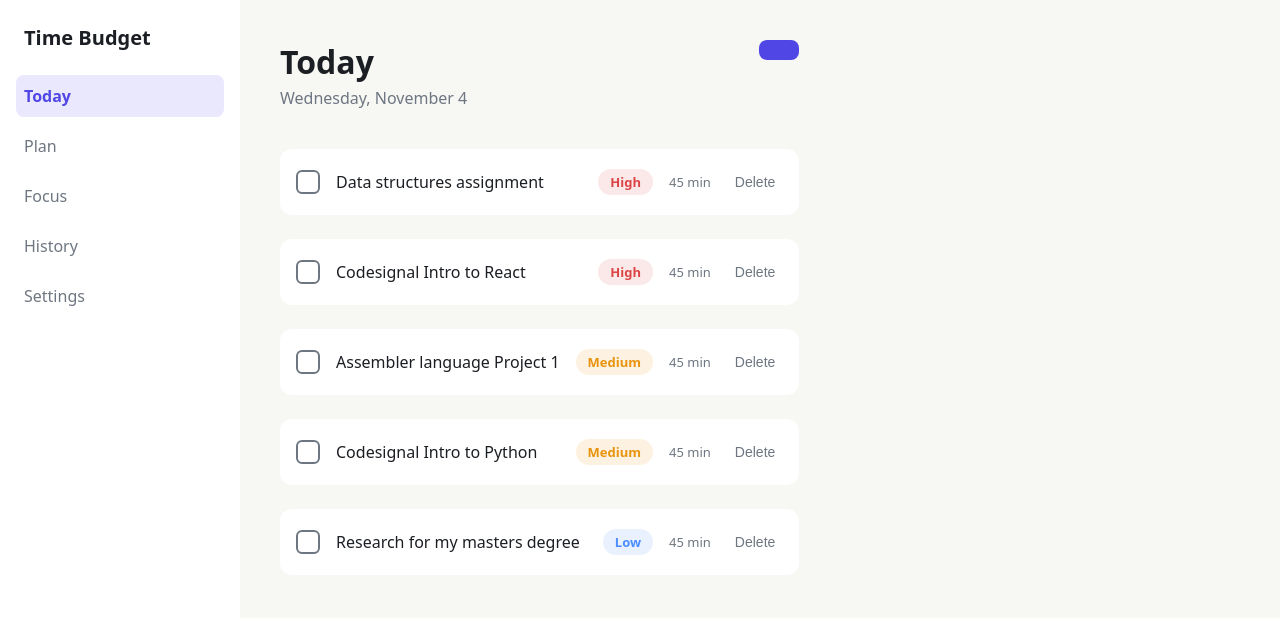
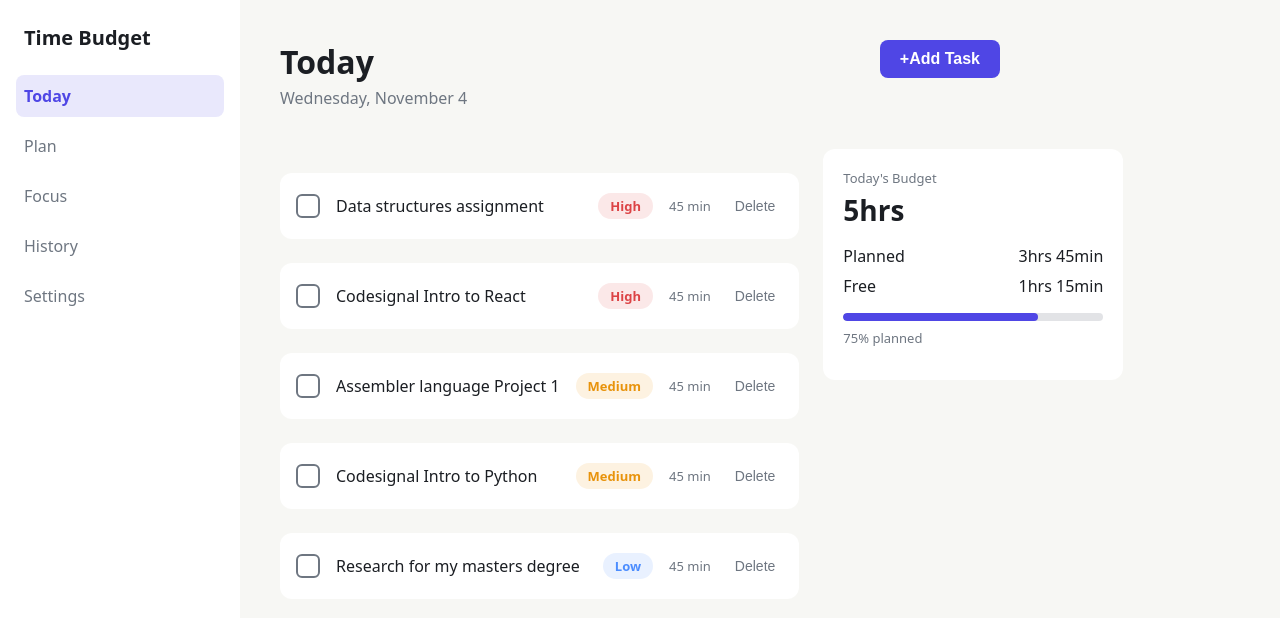
Before and after one commit to ohejela/time-budget, a React (Vite) app: page / in a window 1280 px wide. Shown: the top 618 px of the page. Built offline with nearby package versions, Linux system fonts and the light colour scheme.

Commit message:
budget card

```diff
--- a/src/App.jsx
+++ b/src/App.jsx
@@ -2,6 +2,7 @@ import { useState, useEffect } from 'react';
 import TaskRow from './components/taskrow';
 import Sidebar from './components/sidebar';
 import AddTaskForm from './components/AddTaskForm';
+import BudgetCard from './components/BudgetCard';
 
 const initialTasks = [
   { id:1, name: "Data structures assignment", priority: "High", minutes: 45 },
@@ -19,6 +20,7 @@ function App() {
     localStorage.setItem("tasks", JSON.stringify(tasks))
   }, [tasks])
   const [showForm, setShowForm]= useState(false)
+  const [budget,setBudget] = useState(300)
   function addTask(newTask){
     setTasks([...tasks, newTask]);
     setShowForm(false)
@@ -27,6 +29,7 @@ function App() {
     setTasks(tasks.filter((task)=>task.id !== idToDelete))
 
   }
+  const planned = tasks.reduce((sum, task) => sum + task.minutes, 0)
   return (
     <div className="app">
       <Sidebar />
@@ -43,10 +46,13 @@ function App() {
             </p>
           </div>
           <button className="add-task-button" onClick={() => setShowForm(!showForm)}>
+            +Add Task
             </button>
           </header>
 
           {showForm && <AddTaskForm onAdd={addTask} />}
+          <div className="content">
+            <section className="task-list">
               {tasks.map((task) => (
                 <TaskRow
                   key={task.id}
@@ -57,6 +63,11 @@ function App() {
                   id={task.id}
                 />
               ))}
+            </section>
+            <BudgetCard budget={budget} planned={planned} />
+
+          </div>
+
 
       </main>
     </div>
--- /dev/null
+++ b/src/components/BudgetCard.jsx
@@ -0,0 +1,33 @@
+function formatDuration(minutes){
+    const hours = Math.floor(minutes / 60);
+    const remainingMinutes = minutes % 60;
+    if(hours === 0) return `${remainingMinutes}min`
+    if(remainingMinutes === 0) return `${hours}hrs`
+    return `${hours}hrs ${remainingMinutes}min`
+}
+
+function BudgetCard({ budget, planned }) {
+    const free = Math.max(0, budget - planned)
+    const bufferleft = 60 -Math.min(60, Math.max(0,planned-budget))
+    const percent = Math.round((planned / budget) * 100);
+    return(
+        <div className ="budget-card">
+            <p className="budget-label"> Today's Budget</p>
+            <p className="budget-total">{formatDuration(budget)}</p>
+            <div className="budget-row">
+                <span>Planned</span>
+                <span>{formatDuration(planned)}</span>
+            </div>
+            <div className="budget-row">
+                <span>Free</span>
+                <span>{formatDuration(free)}</span>
+            </div>
+            <div className ="progress-track">
+                <div className ="progress-fill" style={{ width:`${percent}%`}}></div>
+            </div>
+            <p className="budget-percent">{percent}% planned</p>
+        </div>
+    )
+}
+
+export default BudgetCard;
--- a/src/index.css
+++ b/src/index.css
@@ -180,3 +180,56 @@ text-decoration: line-through;
   font-weight: 600;
   cursor: pointer;
 }
+.content{
+  display: flex;
+  gap:24px;
+  align-items:flex-start;
+  margin-top: 24px;
+}
+.task-list{
+  flex: 1;
+  max-width: 720px;
+}
+.budget-card{
+  background-color: var(--surface);
+  border-radius: 12px;
+  padding: 20px;
+  width: 300px;
+}
+.budget-label {
+  color: var(--muted);
+  font-size: 13px;
+  margin: 0;
+}
+
+.budget-total {
+  font-size: 28px;
+  font-weight: 600;
+  margin: 4px 0 16px;
+}
+
+.budget-row {
+  display: flex;
+  justify-content: space-between;
+  margin-bottom: 8px;
+}
+
+.progress-track {
+  background-color: rgba(110, 118, 129, 0.2);
+  border-radius: 999px;
+  height: 8px;
+  margin-top: 16px;
+  overflow: hidden;
+}
+
+.progress-fill {
+  background-color: var(--accent);
+  height: 100%;
+  border-radius: 999px;
+}
+
+.budget-percent {
+  color: var(--muted);
+  font-size: 13px;
+  margin-top: 8px;
+}
```
Lines whose indentation alone changed are shown as unchanged.
